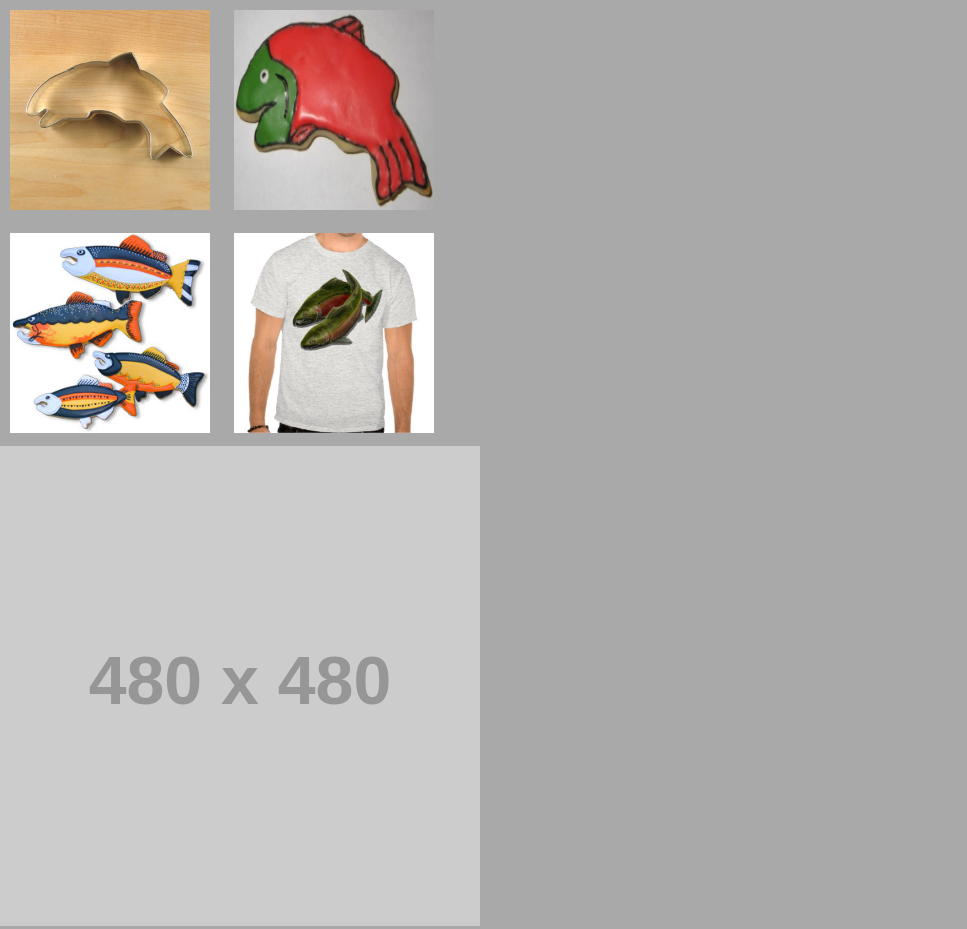
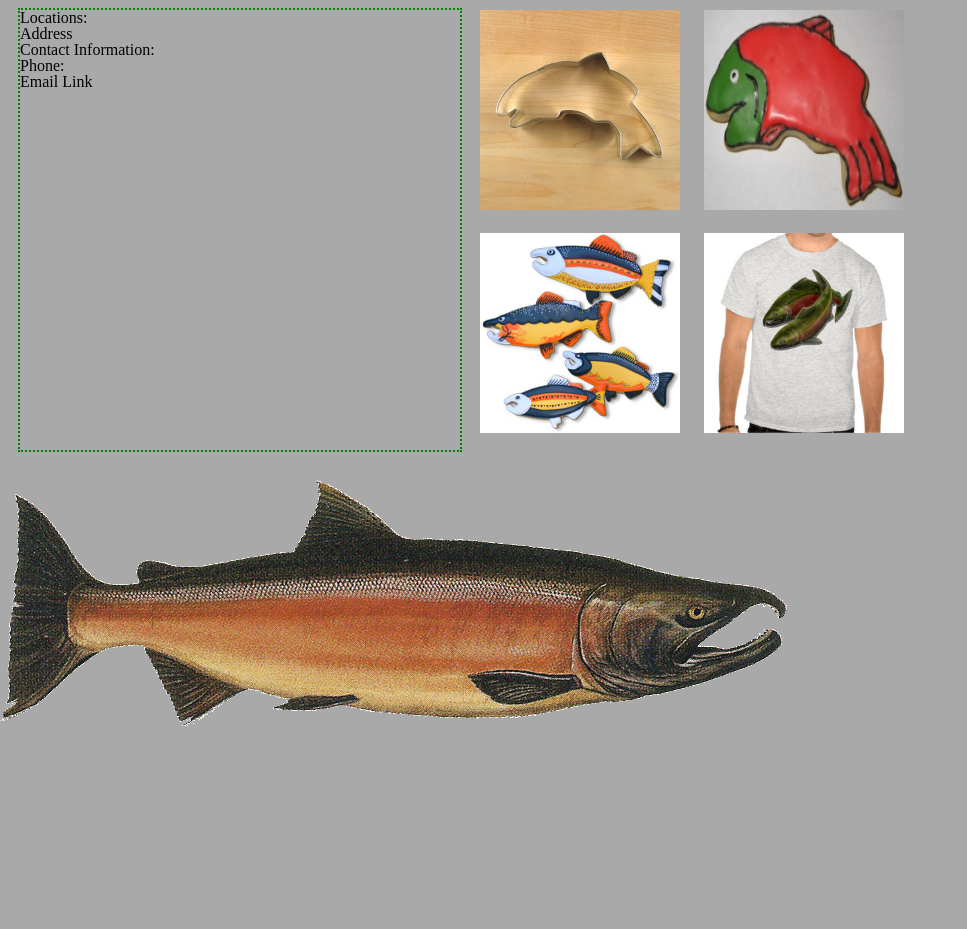
Before and after one commit to MarkArlenSwearingen/cookie-stand, a plain HTML site: page index.html in a window 1280 px wide. Shown: the part 585-1514 px from the top of the page, without its empty margins (0-967 px from the left). After the commit the page ends 1314 px from the top, so only its background shows below. Drawn offline with Linux system fonts and the light colour scheme; placeholder pictures from the web are drawn by us.

Commit message:
Style Store information

```diff
--- a/css/style.css
+++ b/css/style.css
@@ -34,3 +34,12 @@ nav ul li{
     width: 480px;
     height: 480px;
   }
+
+  #storeinfo {
+    /* display: block; */
+    width: 440px;
+    height: 440px;
+    float: left;
+    outline: 2px dotted green;
+    margin: 10px 10px 10px 20px;
+  }
--- a/index.html
+++ b/index.html
@@ -29,8 +29,15 @@
       <img class="card" src="./img/frosted-cookie.jpg">
       <img class="card" src="./img/fish.jpg" alt="Wood cut and painted to look like fish">
       <img class="card" src="./img/shirt.jpg" alt="Tshirt picture of two fish on front">
-      <img src="https://via.placeholder.com/480x480" alt="480x480 image place holder"/>
 
+      <!-- <img src="https://via.placeholder.com/480x480" alt="480x480 image place holder"/> -->
+    </section>
+    <section id="storeinfo">
+      <p>Locations:</p>
+      <p>Address</p>
+      <p>Contact Information:</p>
+      <p>Phone:</p>
+      <p>Email Link</p>
     </section>
 
     <section>
```
